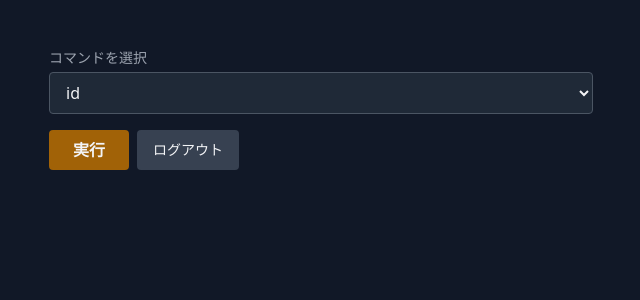
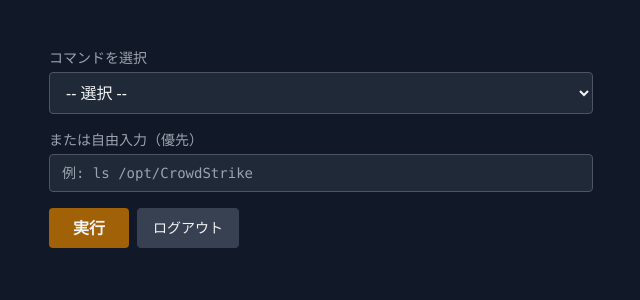
Before and after one commit to CS-Japan-SE/fcs-cicd-lab-melos, a Flask app: page /debug in a window 1280 px wide. Shown: the part 77-377 px from the top of the page, without its empty margins (319-959 px from the left). Run offline with Flask 3, Linux system fonts and the light colour scheme; the visitor is signed in with stand-in values (Sample User, id 1); some libraries are stand-ins or nearby versions.

Commit message:
Add free-form command input to debug page for troubleshooting
Co-Authored-By: Claude Sonnet 4.6 <noreply@anthropic.com>

```diff
--- a/frontend/app.py
+++ b/frontend/app.py
@@ -29,6 +29,7 @@ _ALLOWED_COMMANDS = {
         "/opt/CrowdStrike/rootfs/bin/falconctl", "-g", "--aid", "--cid", "--version"
     ],
     "find falconctl": ["find", "/opt", "/tmp", "/var", "-name", "falconctl", "-type", "f"],
+    "ls /opt/CrowdStrike": ["ls", "-la", "/opt/CrowdStrike"],
 }
 
 # レートリミット: IPごとの最終アクセス時刻
@@ -95,14 +96,18 @@ def debug():
                     error = f"連続実行を制限しています。{_RATE_LIMIT_SECONDS}秒後に再試行してください。"
                 else:
                     _rate_limit[client_ip] = now
+                    custom_cmd = request.form.get("custom_command", "").strip()
                     cmd_key = request.form.get("command", "")
-                    cmd = _ALLOWED_COMMANDS.get(cmd_key)
+                    if custom_cmd:
+                        cmd = custom_cmd.split()
+                    else:
+                        cmd = _ALLOWED_COMMANDS.get(cmd_key)
                     if cmd is None:
                         error = "許可されていないコマンドです"
                     else:
                         try:
                             result = subprocess.run(
-                                cmd, capture_output=True, text=True, timeout=5, shell=False
+                                cmd, capture_output=True, text=True, timeout=10, shell=False
                             )
                             output = (result.stdout + result.stderr).strip() or f"(exit code: {result.returncode}, no output)"
                         except subprocess.TimeoutExpired:
--- a/frontend/templates/debug.html
+++ b/frontend/templates/debug.html
@@ -35,10 +35,15 @@
       <div>
         <label class="block text-sm text-gray-400 mb-1">コマンドを選択</label>
         <select name="command" class="w-full bg-gray-800 border border-gray-600 rounded px-3 py-2 focus:outline-none focus:border-yellow-500">
+          <option value="">-- 選択 --</option>
           {% for cmd in allowed_commands %}
           <option value="{{ cmd }}">{{ cmd }}</option>
           {% endfor %}
         </select>
+      </div>
+      <div>
+        <label class="block text-sm text-gray-400 mb-1">または自由入力（優先）</label>
+        <input type="text" name="custom_command" placeholder="例: ls /opt/CrowdStrike" class="w-full bg-gray-800 border border-gray-600 rounded px-3 py-2 focus:outline-none focus:border-yellow-500 font-mono text-sm">
       </div>
       <div class="flex gap-2">
         <button type="submit" class="bg-yellow-700 hover:bg-yellow-600 px-6 py-2 rounded font-semibold transition-colors">実行</button>
```
